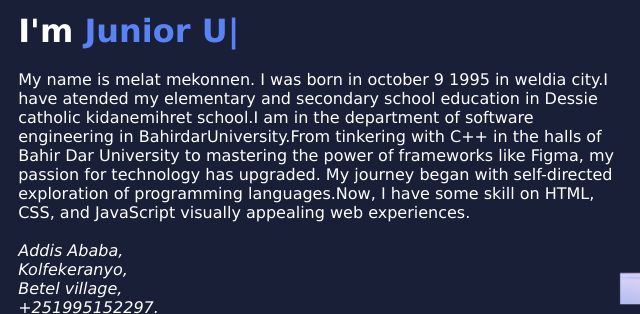
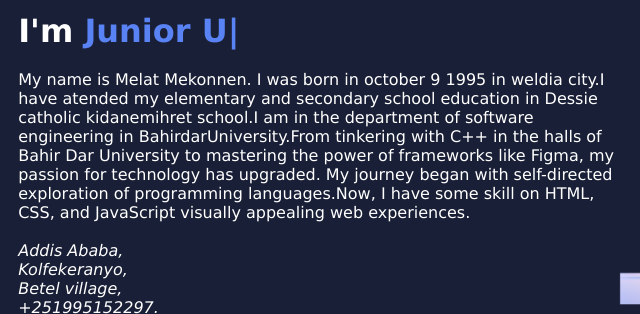
Before and after one commit to Mel2119/personalinfo, a plain HTML site: page index.html in a window 1280 px wide. Shown: the part 261-575 px from the top of the page, 97-737 px from the left. Drawn offline with nearby package versions, Linux system fonts and the light colour scheme.

Commit message:
forth comit

```diff
--- a/index.html
+++ b/index.html
@@ -33,7 +33,7 @@
             <h3>I am called</h3>
             <h1>Melat Mekonnen</h1>
             <h3>I'm <span class="multiple-text"></span></h3>
-            <p>My name is melat mekonnen. I was born in october 9 1995  in weldia city.I have atended my elementary and secondary school education in Dessie catholic kidanemihret school.I am in the department of software engineering in BahirdarUniversity.From tinkering with C++ in the halls of Bahir Dar University to  mastering the power of frameworks like Figma, my passion for technology has upgraded. My journey began with self-directed exploration of programming languages.Now, I have some skill on HTML, CSS, and JavaScript visually appealing web experiences.<br><br><address style="font-size: 16px; font-family:Verdana, Geneva, Tahoma, sans-serif">Addis Ababa, <br> Kolfekeranyo,  <br>Betel village,<br> +251995152297.</address></p>
+            <p>My name is Melat Mekonnen. I was born in october 9 1995  in weldia city.I have atended my elementary and secondary school education in Dessie catholic kidanemihret school.I am in the department of software engineering in BahirdarUniversity.From tinkering with C++ in the halls of Bahir Dar University to  mastering the power of frameworks like Figma, my passion for technology has upgraded. My journey began with self-directed exploration of programming languages.Now, I have some skill on HTML, CSS, and JavaScript visually appealing web experiences.<br><br><address style="font-size: 16px; font-family:Verdana, Geneva, Tahoma, sans-serif">Addis Ababa, <br> Kolfekeranyo,  <br>Betel village,<br> +251995152297.</address></p>
 
           <div class="social-media">
             <a href="https://t.me/melat2119"><i class="fa-brands fa-telegram"></i></a>
```
